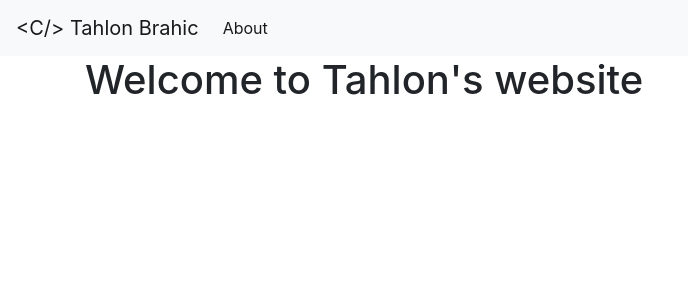
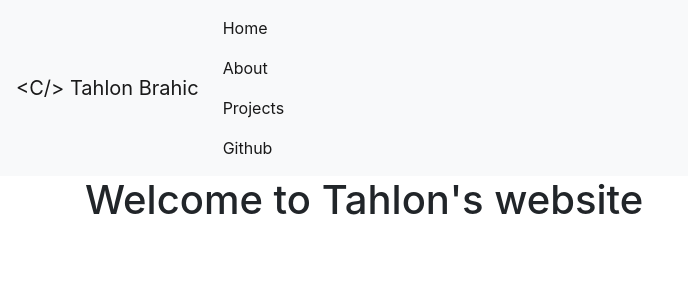
Before and after one commit to TahlonBrahic/Green-Tea-Sensory-Evaluation-With-GANs, a Flask app: page / in a window 1280 px wide. Shown: the top 300 px of the page, without its empty margins (0-688 px from the left). Run offline with Flask 3, Linux system fonts and the light colour scheme; some libraries are stand-ins or nearby versions.

Commit message:
Add more navigations links on the navbar

```diff
--- a/web_app/templates/base.html
+++ b/web_app/templates/base.html
@@ -1,5 +1,6 @@
 <!doctype html>
 <html lang="en">
+
   <head>
     <!-- Required meta tags -->
     <meta charset="utf-8">
@@ -18,9 +19,12 @@
         </button>
         <div class="collapse navbar-collapse" id="navbarNav">
             <ul class="navbar-nav">
-            <li class="nav-item active">
+              <li class="nav-item active">
+                <a class="nav-link" href="#">Home</a>
                 <a class="nav-link" href="#">About</a>
-            </li>
+                <a class="nav-link" href="#">Projects</a>
+                <a class="nav-link" href="https://github.com/TahlonBrahic">Github</a>
+              </li>
             </ul>
         </div>
     </nav>
```
